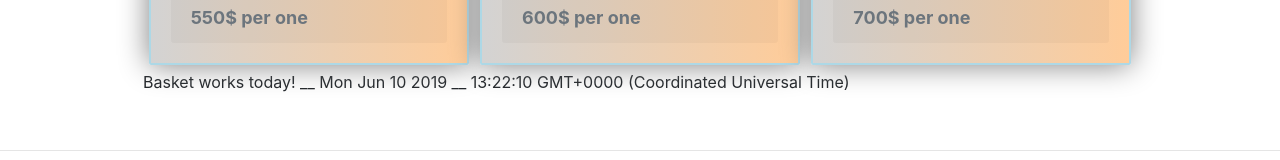
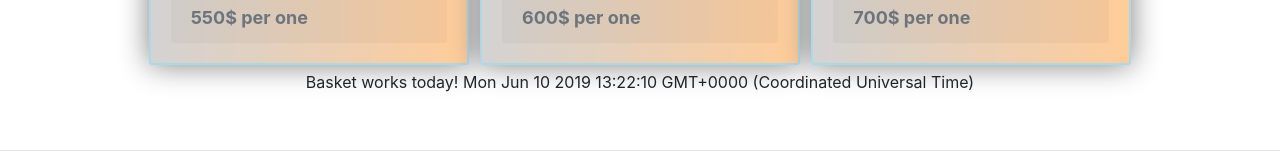
Before and after one commit to SergiGan/NgTest, an Angular app: page / in a window 1280 px wide. Shown: the part 1006-1166 px from the top of the page. Built offline with nearby package versions, Linux system fonts and the light colour scheme.

Commit message:
modified css, html

```diff
--- a/src/app/basket/basket.component.css
+++ b/src/app/basket/basket.component.css
@@ -1,4 +1,4 @@
-.coll-12{
+.col-12{
 	display: inline-flex;
-
+	justify-content: center;
 }
--- a/src/app/basket/basket.component.html
+++ b/src/app/basket/basket.component.html
@@ -1 +1 @@
-<div class="coll-12"><p>Basket works today! __ {{message1}} __  {{message}} </p> </div>
+<div class="col-12"><p>Basket works today!    {{message1}}     {{message}} </p> </div>
```
